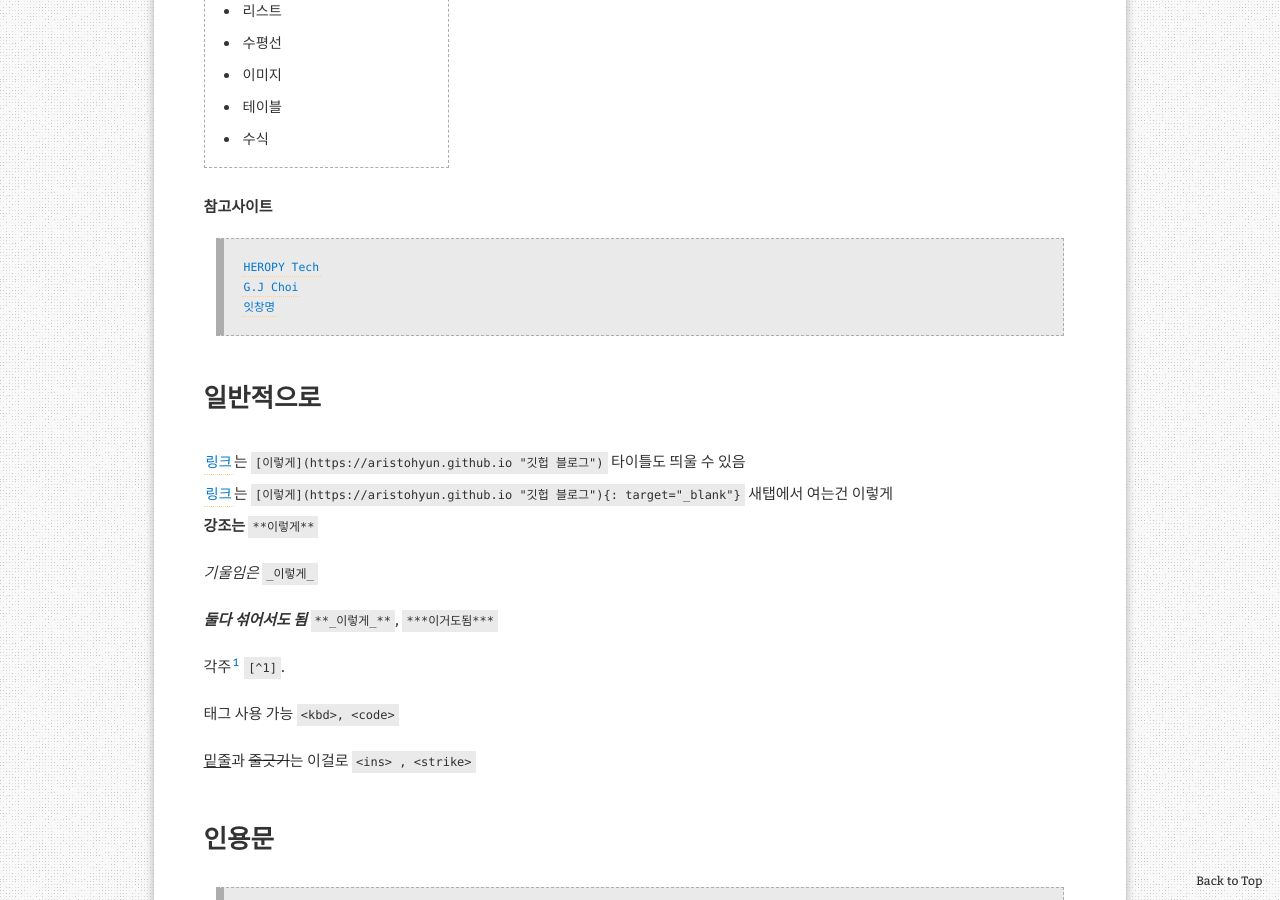
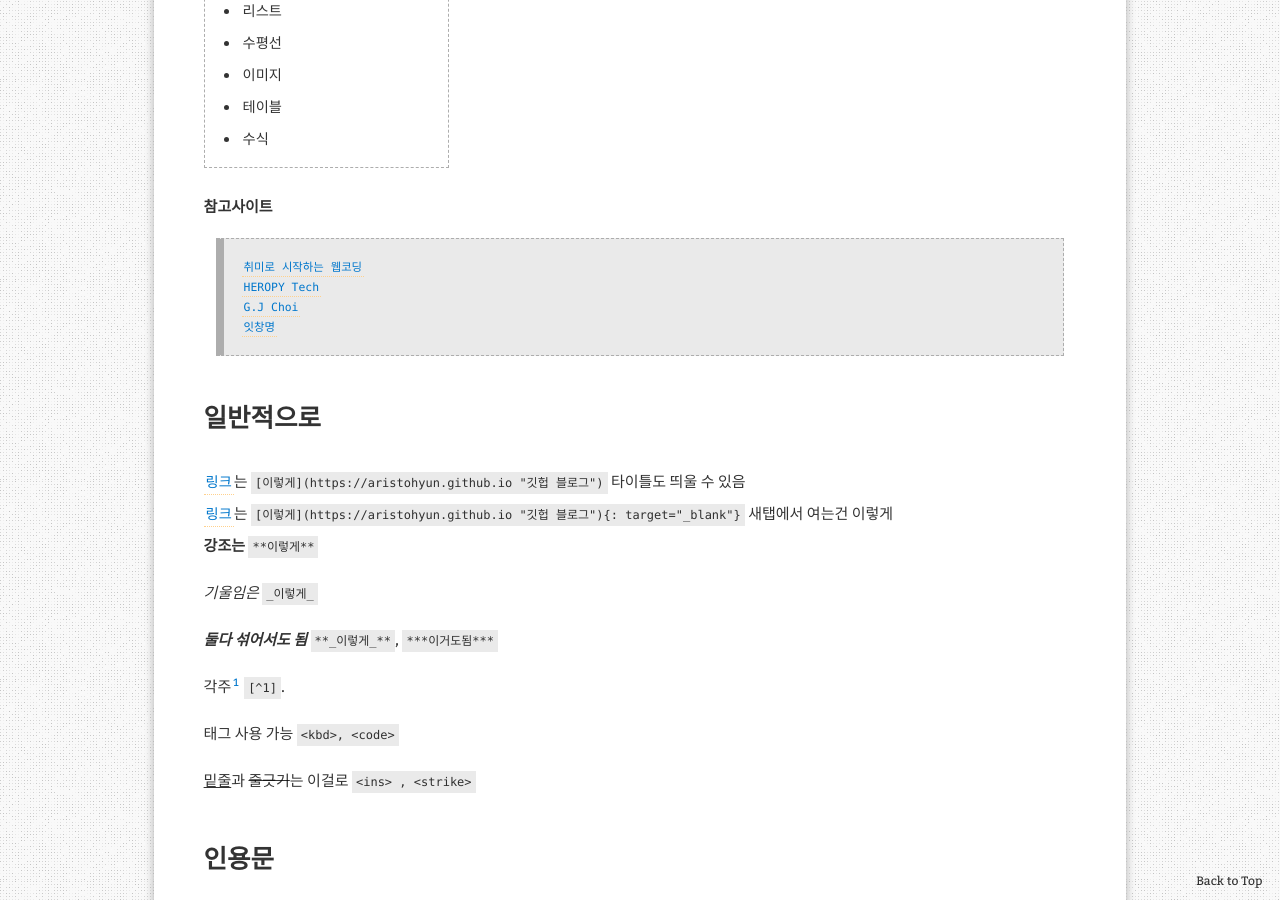
Before and after one commit to aristohyun/aristohyun.github.io, a Jekyll site: the page built from _posts/2020-05-01-quick-kramdown-demo.md, in a window 1280 px wide and 900 px high, scrolled down 519 px. Built offline with Jekyll 4.4.1, drawn with Linux system fonts in a browser that asks for light colours; comment, search, counter and statistics services are not loaded.

Commit message:
Update 2020-05-01-quick-kramdown-demo.md

```diff
--- a/_posts/2020-05-01-quick-kramdown-demo.md
+++ b/_posts/2020-05-01-quick-kramdown-demo.md
@@ -15,6 +15,7 @@ redirect_from:
 
 
 **참고사이트**
+> [취미로 시작하는 웹코딩](https://kilbong0508.tistory.com/303)
 > [HEROPY Tech](https://heropy.blog/2017/09/30/markdown/)
 > [G.J Choi](http://gjchoi.github.io/env/Kramdown(%EB%A7%88%ED%81%AC%EB%8B%A4%EC%9A%B4)-%EC%82%AC%EC%9A%A9%EB%B2%95/)
 > [잇창명](https://eatchangmyeong.github.io/syntax/#fnref:fnrepeat:1)
```
